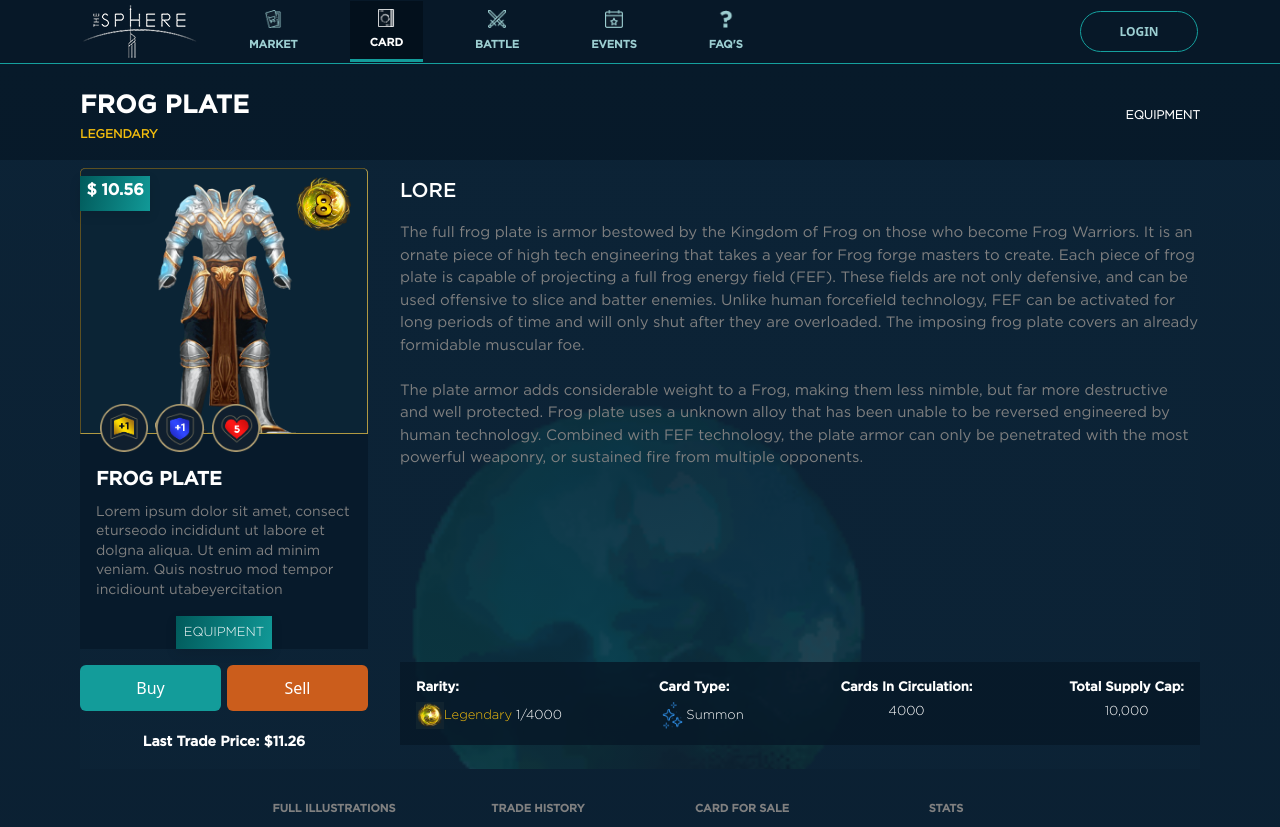
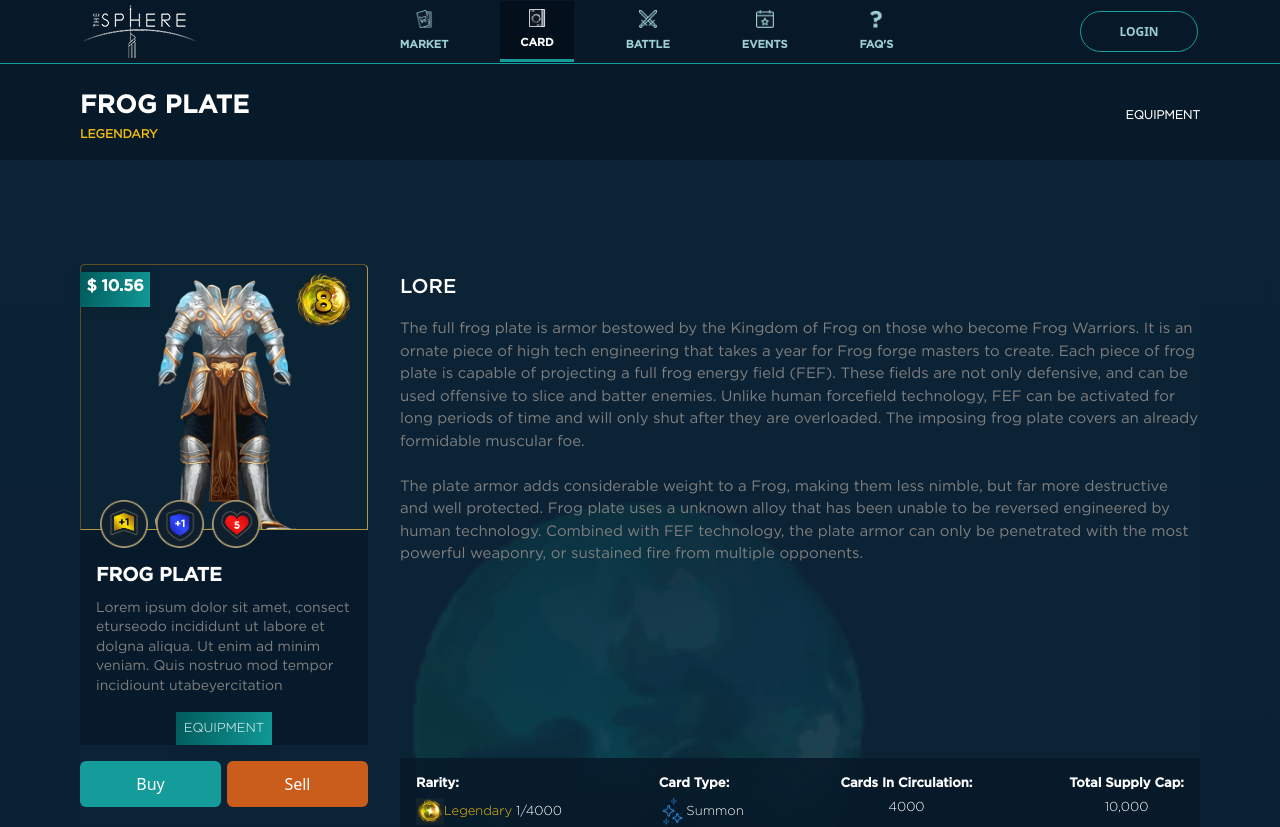
Before and after one commit to sj056/S-P-H-E-R-E, a React (Create React App) app: page / in a window 1280 px wide. Shown: the top 827 px of the page. Built offline with nearby package versions, Linux system fonts and the light colour scheme.

Commit message:
resolved css

```diff
--- a/src/assets/style/MainContent.css
+++ b/src/assets/style/MainContent.css
@@ -2,7 +2,7 @@
     background:#0c2336;
     background-image: linear-gradient(0deg, #061423, #0c2336);
     z-index:-1;
-    padding-top:6.5rem;
+    padding-top: 25vh;
     padding-left:5rem;
     padding-right:5rem;
 }
--- a/src/assets/style/Nav.css
+++ b/src/assets/style/Nav.css
@@ -1,6 +1,9 @@
 nav{
    background-color:#071828;
    border-bottom:0.5px solid #15a09e;
+}
+.navbar-nav{
+    margin:auto;
 }
 .nav-link{
     color:#9dcfd2;
--- a/src/assets/style/VersionDetail.css
+++ b/src/assets/style/VersionDetail.css
@@ -41,3 +41,6 @@
     background:transparent;
     border:none;
 }
+.styles-module_carousel-arrow__26sRw{
+    display:none;
+}
--- a/src/pages/FormerVersions.jsx
+++ b/src/pages/FormerVersions.jsx
@@ -7,7 +7,7 @@ function FormerVersions() {
       <section className='versionContainer d-flex flex-column py-5'>
           <h6 className='font-weight-bold txtWhite m-0 goth-med'>Former Versions</h6>
           <p className='txtGrey font-weight-light goth'>Keeping track of card changes throughout history</p>
- <Carousel show={4} slide={5} swiping={true}>
+ <Carousel show={4} slide={1} swiping={true}>
    <div className='cardContainer d-flex justify-content-center align-items-center flex-column'>
    <VersionCard
         image={versionImg}
```
